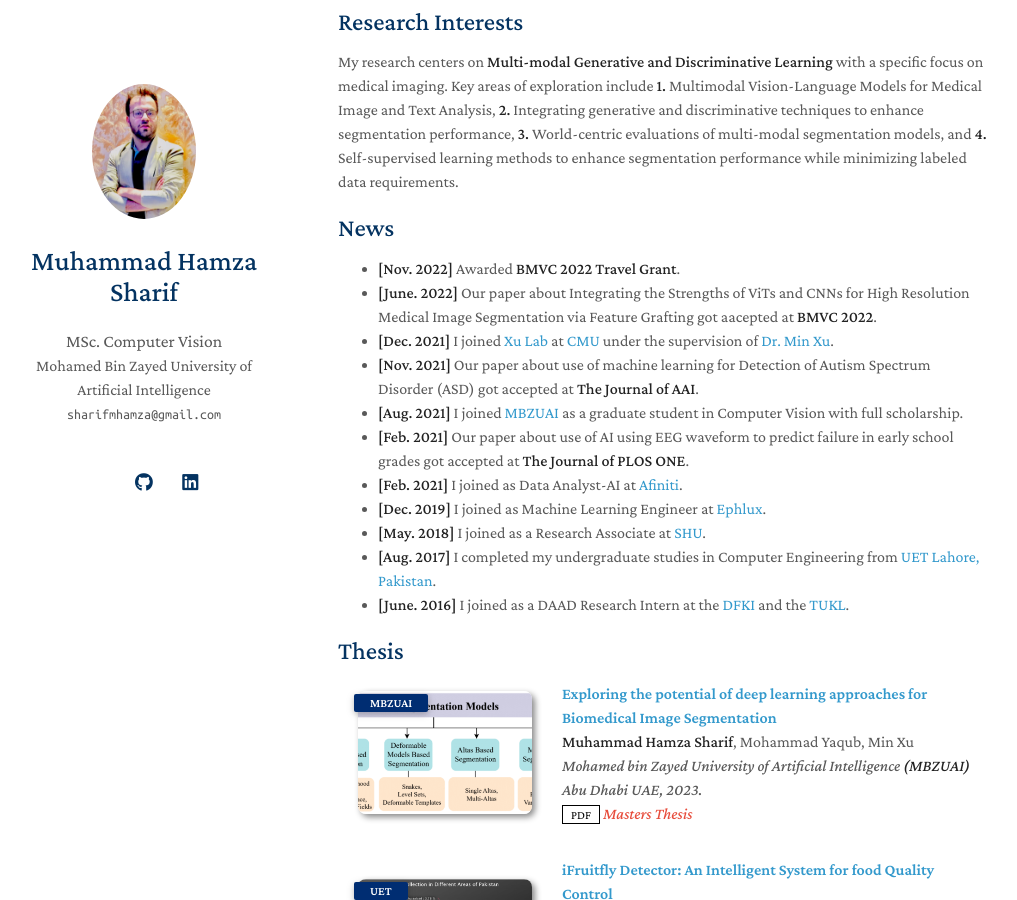
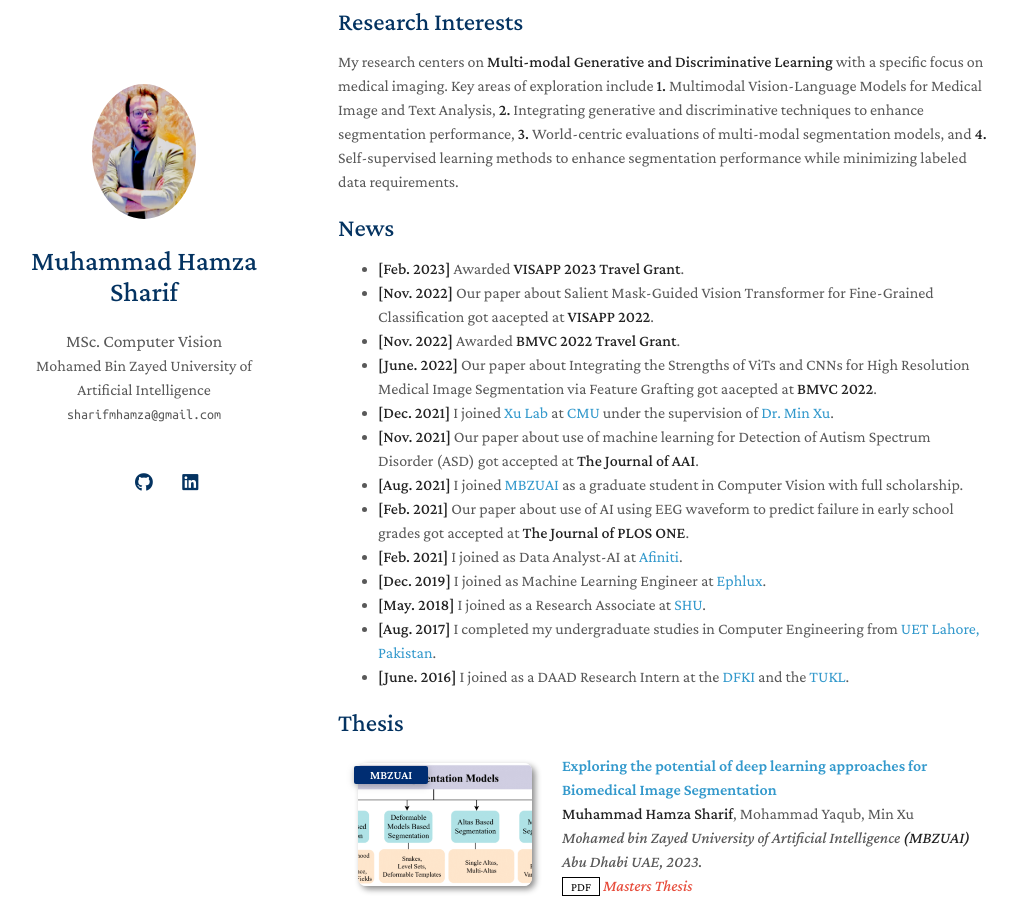
Before and after one commit to Sharifmhamza/sharifmhamza.github.io, a Jekyll site: the page built from index.md, in a window 1280 px wide and 900 px high, scrolled down 449 px. Shown: the whole window, without its empty margins (132-1149 px from the left). Built offline with Jekyll 4.4.1, drawn with Linux system fonts in a browser that asks for light colours; a style sheet for code colours, icons or effects is not loaded; our own code applies the rules of GitHub Pages for plain Markdown files.

Commit message:
Update index.md

```diff
--- a/index.md
+++ b/index.md
@@ -15,6 +15,8 @@ After completing my undergraduate studies, I served as a Research Associate at [
 My research centers on **Multi-modal Generative and Discriminative Learning** with a specific focus on medical imaging. Key areas of exploration include **1.** Multimodal Vision-Language Models for Medical Image and Text Analysis, **2.** Integrating generative and discriminative techniques to enhance segmentation performance, **3.** World-centric evaluations of multi-modal segmentation models, and **4.** Self-supervised learning methods to enhance segmentation performance while minimizing labeled data requirements.
 
 ## News
+- **[Feb. 2023]** Awarded <strong>VISAPP 2023 Travel Grant</strong>.
+- **[Nov. 2022]** Our paper about Salient Mask-Guided Vision Transformer for Fine-Grained Classification got aacepted at <strong>VISAPP 2022</strong>.
 - **[Nov. 2022]** Awarded <strong>BMVC 2022 Travel Grant</strong>.
 - **[June. 2022]** Our paper about Integrating the Strengths of ViTs and CNNs for High Resolution Medical Image Segmentation via Feature Grafting got aacepted at <strong>BMVC 2022</strong>.
 - **[Dec. 2021]** I joined [Xu Lab](https://xulabs.github.io/) at [CMU](https://www.cmu.edu/) under the supervision of [Dr. Min Xu](https://xulabs.github.io/min-xu/).
```
